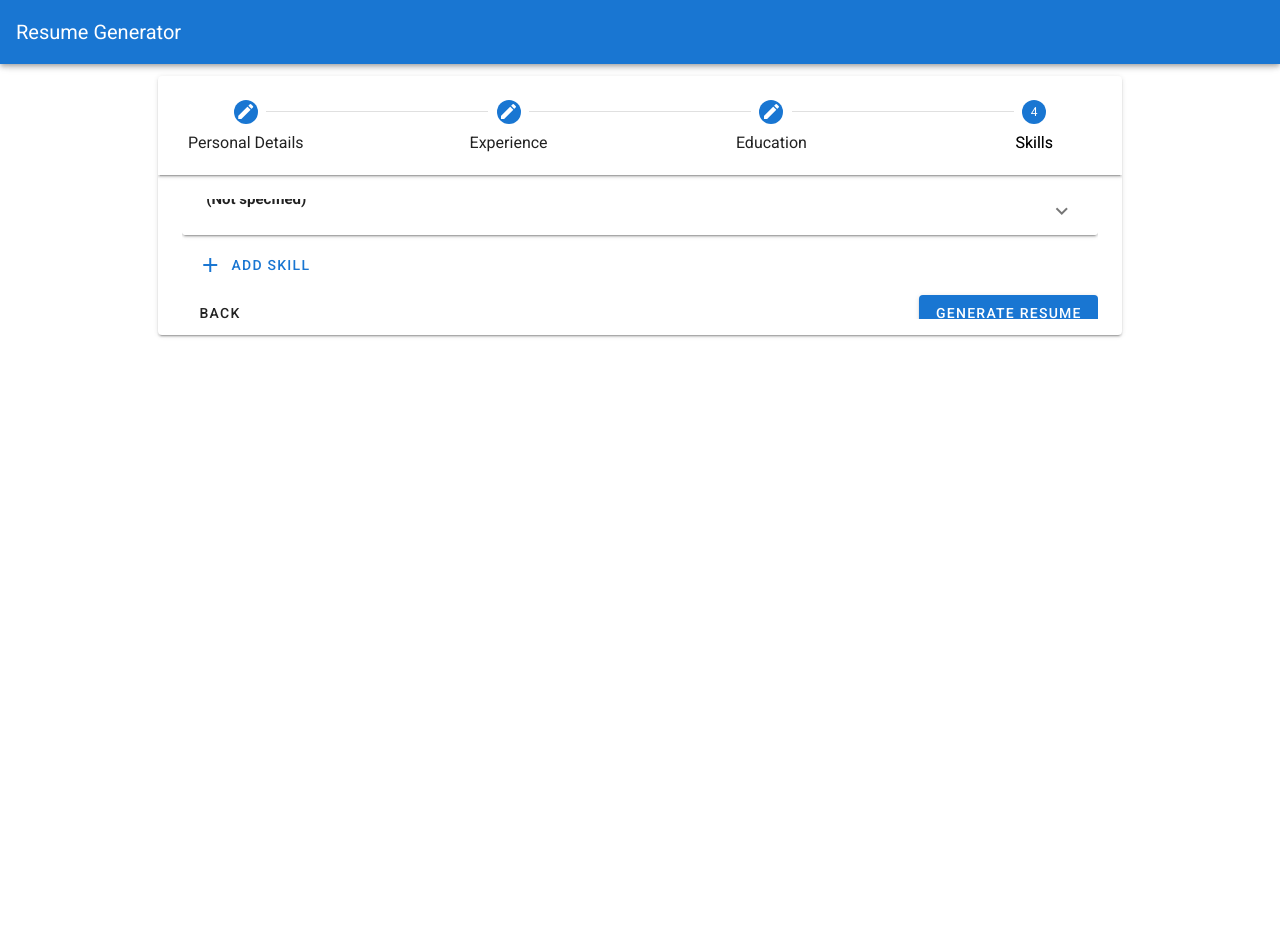
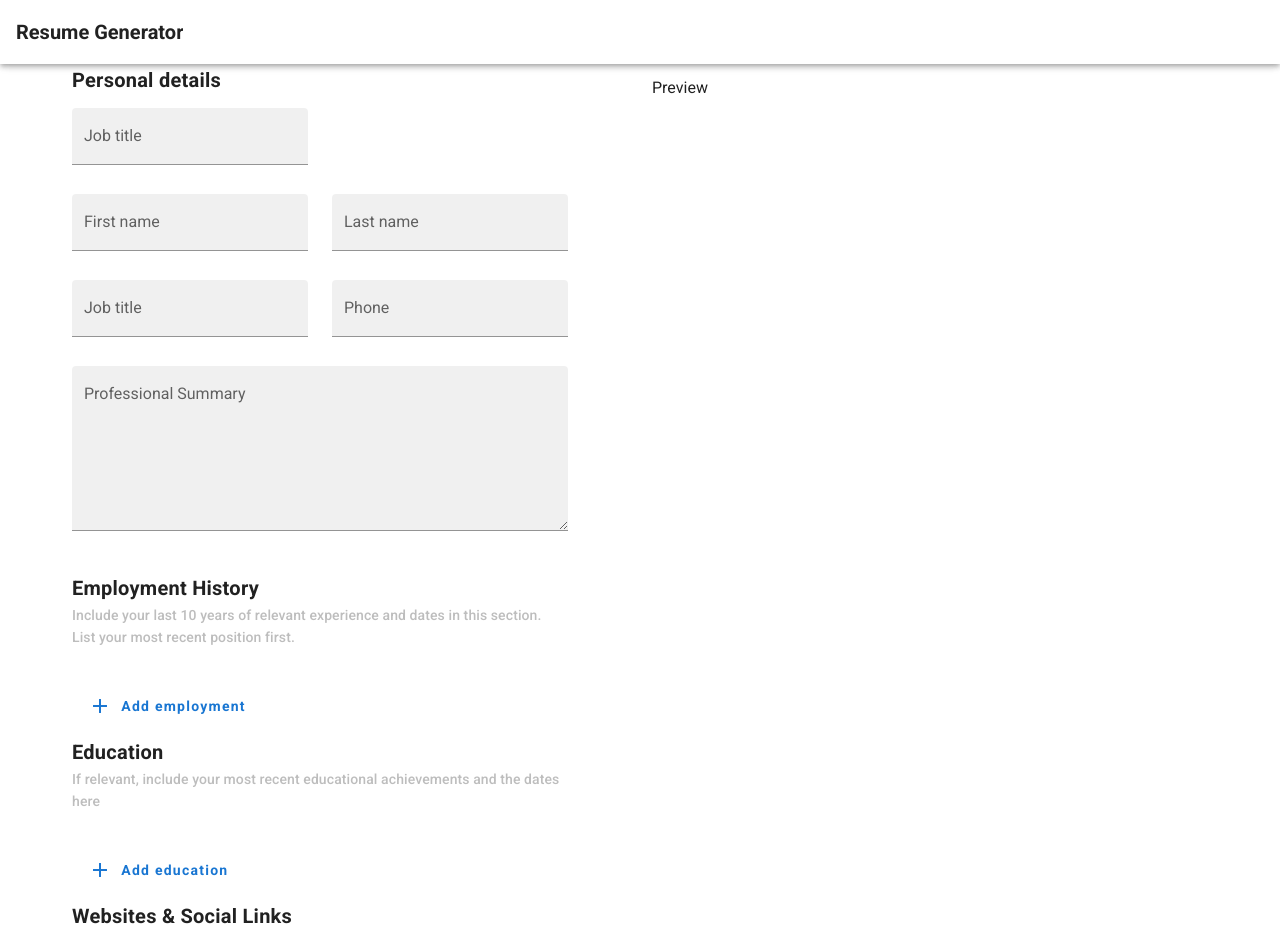
Before and after one commit to MauricioHernanCabrera/resume-generator, a Nuxt app: page / in a window 1280 px wide. Shown: the top 935 px of the page. Before the commit the page ends 800 px from the top, so only its background shows below. Built offline with nearby package versions, Linux system fonts and the light colour scheme.

Commit message:
steps removed

```diff
--- a/assets/variables.scss
+++ b/assets/variables.scss
@@ -1,9 +1,5 @@
 // Ref: https://github.com/nuxt-community/vuetify-module#customvariables
 //
 // The variables you want to modify
-// $font-size-root: 20px;
-
+$body-font-family: "Montserrat" !important;
 @import "~vuetify/src/styles/styles.sass";
-
-$body-font-family: 'Montserrat',
-sans-serif;
--- a/layouts/default.vue
+++ b/layouts/default.vue
@@ -1,7 +1,7 @@
 <template>
   <v-app dark>
-    <v-app-bar fixed app color="primary" dark>
-      <v-toolbar-title v-text="title" />
+    <v-app-bar fixed app color="white" class="text-center">
+      <v-toolbar-title v-text="title" class="font-weight-bold" />
     </v-app-bar>
 
     <v-main>
--- a/nuxt.config.js
+++ b/nuxt.config.js
@@ -76,6 +76,7 @@ export default {
    */
   vuetify: {
     customVariables: ['~/assets/variables.scss'],
+    treeShake: true,
     theme: {
       dark: false,
       themes: {
--- a/pages/index.vue
+++ b/pages/index.vue
@@ -1,24 +1,16 @@
 <template>
-  <v-container>
-    <v-row justify="center">
-      <v-col cols="12" md="10" xl="8">
-        <v-stepper v-model="currentStep" alt-labels>
-          <v-stepper-header>
-            <template v-for="stepNumber in maxStep">
-              <v-stepper-step
-                :key="`${stepNumber}-step`"
-                :complete="currentStep > stepNumber"
-                :step="stepNumber"
-                :editable="true"
-              >{{ stepNames[stepNumber] || 'Default Step' }}</v-stepper-step>
+  <v-container fluid>
+    <v-row>
+      <v-col cols="12" md="6" class="py-0">
+        <v-row class="px-15">
+          <!-- personal_details -->
+          <v-col cols="12">
+            <v-row>
+              <v-col cols="12">
+                <h2 class="text-h6 font-weight-bold">Personal details</h2>
+              </v-col>
+            </v-row>
 
-              <v-divider v-if="stepNumber !== maxStep" :key="stepNumber"></v-divider>
-            </template>
-          </v-stepper-header>
-
-          <v-stepper-items>
-            <!-- personal_details -->
-            <v-stepper-content step="1">
             <v-row>
               <v-col cols="12" sm="6" class="py-0">
                 <v-text-field
@@ -33,7 +25,7 @@
             <v-row>
               <v-col cols="12" sm="6" class="py-0">
                 <v-text-field
-                    v-model="form.firstName"
+                  v-model="form.personalDetails.firstName"
                   label="First name"
                   placeholder="Mauricio Hernan"
                   filled
@@ -42,7 +34,7 @@
 
               <v-col cols="12" sm="6" class="py-0">
                 <v-text-field
-                    v-model="form.lastName"
+                  v-model="form.personalDetails.lastName"
                   label="Last name"
                   placeholder="Cabrera"
                   filled
@@ -51,7 +43,7 @@
 
               <v-col cols="12" sm="6" class="py-0">
                 <v-text-field
-                    v-model="form.email"
+                  v-model="form.personalDetails.email"
                   label="Job title"
                   placeholder="Software Engineer"
                   filled
@@ -60,7 +52,7 @@
 
               <v-col cols="12" sm="6" class="py-0">
                 <v-text-field
-                    v-model="form.phone"
+                  v-model="form.personalDetails.phone"
                   label="Phone"
                   placeholder="5493794883889"
                   filled
@@ -69,29 +61,29 @@
 
               <v-col cols="12" class="py-0">
                 <v-textarea
-                    v-model="form.professionalSummary"
+                  v-model="form.personalDetails.professionalSummary"
                   label="Professional Summary"
                   placeholder="I'm a full-stack developer, specialising in web platform and security. If you're a forward-thinking organisation that's supportive of diversity and great development practices, I'd love to hear from you!"
                   filled
                 />
               </v-col>
+            </v-row>
+          </v-col>
 
-                <v-col cols="12" class="py-0">
-                  <step-actions
-                    :currentStep="currentStep"
-                    :maxStep="maxStep"
-                    @back-step="backStep"
-                    @next-step="nextStep"
-                  ></step-actions>
+          <!-- experience -->
+          <v-col cols="12">
+            <v-row>
+              <v-col cols="12">
+                <h2 class="text-h6 font-weight-bold">Employment History</h2>
+                <p
+                  class="text-subtitle-2 font-weight-normal grey--text text--lighten-1"
+                >Include your last 10 years of relevant experience and dates in this section. List your most recent position first.</p>
               </v-col>
             </v-row>
-            </v-stepper-content>
 
-            <!-- experience -->
-            <v-stepper-content step="2">
             <v-row>
               <v-col cols="12" class="py-0">
-                  <v-expansion-panels multiple>
+                <v-expansion-panels inset>
                   <v-expansion-panel v-for="job in form.jobs" :key="job.id">
                     <v-expansion-panel-header>
                       <v-row>
@@ -102,17 +94,15 @@
                             {{ job.employer }}
                           </span>
                         </v-col>
+
                         <v-col cols="12" class="py-0">
                           <span
-                              class="d-inline-block font-weight-medium grey--text text--lighten-1"
+                            class="text-subtitle-2 d-inline-block font-weight-normal grey--text text--lighten-1"
                           >
                             {{ job.startDate }}
                             {{ job.startDate && job.endDate? '-' : '' }}
                             {{ job.endDate }}
                           </span>
-                            <span
-                              class="d-inline-block font-weight-medium grey--text text--lighten-1"
-                            ></span>
                         </v-col>
                       </v-row>
                     </v-expansion-panel-header>
@@ -164,11 +154,7 @@
                         </v-col>
 
                         <v-col cols="6" sm="3" class="py-0">
-                            <v-menu
-                              v-model="job.endDateOpen"
-                              transition="scale-transition"
-                              offset-y
-                            >
+                          <v-menu v-model="job.endDateOpen" transition="scale-transition" offset-y>
                             <template v-slot:activator="{ on, attrs }">
                               <v-text-field
                                 clearable
@@ -182,12 +168,7 @@
                               ></v-text-field>
                             </template>
 
-                              <v-date-picker
-                                v-model="job.endDate"
-                                no-title
-                                scrollable
-                                type="month"
-                              />
+                            <v-date-picker v-model="job.endDate" no-title scrollable type="month" />
                           </v-menu>
                         </v-col>
 
@@ -214,6 +195,7 @@
                           <v-btn
                             color="primary"
                             text
+                            class="text-none font-weight-bold"
                             @click="deleteItem(form.jobs, job.id)"
                           >Delete</v-btn>
                           <v-spacer></v-spacer>
@@ -224,34 +206,34 @@
                 </v-expansion-panels>
               </v-col>
 
-                <v-col cols="12">
+              <v-col cols="12" class="pb-0">
                 <v-btn
                   color="primary"
                   text
                   block
-                    class="d-flex justify-start"
-                    @click="addItem(form.jobs)"
+                  class="d-flex justify-start text-none font-weight-bold"
+                  @click="addItem(form.jobs, DEFAULT_JOB)"
                 >
                   <v-icon class="mr-2">mdi-plus</v-icon>Add employment
                 </v-btn>
               </v-col>
+            </v-row>
+          </v-col>
 
-                <v-col cols="12" class="py-0">
-                  <step-actions
-                    :currentStep="currentStep"
-                    :maxStep="maxStep"
-                    @back-step="backStep"
-                    @next-step="nextStep"
-                  ></step-actions>
+          <!-- education -->
+          <v-col cols="12">
+            <v-row>
+              <v-col cols="12">
+                <h2 class="text-h6 font-weight-bold">Education</h2>
+                <p
+                  class="text-subtitle-2 font-weight-normal grey--text text--lighten-1"
+                >If relevant, include your most recent educational achievements and the dates here</p>
               </v-col>
             </v-row>
-            </v-stepper-content>
 
-            <!-- education -->
-            <v-stepper-content step="3">
             <v-row>
               <v-col cols="12" class="py-0">
-                  <v-expansion-panels multiple>
+                <v-expansion-panels inset>
                   <v-expansion-panel v-for="education in form.educations" :key="education.id">
                     <v-expansion-panel-header>
                       <v-row>
@@ -264,15 +246,12 @@
                         </v-col>
                         <v-col cols="12" class="py-0">
                           <span
-                              class="d-inline-block font-weight-medium grey--text text--lighten-1"
+                            class="text-subtitle-2 d-inline-block font-weight-normal grey--text text--lighten-1"
                           >
                             {{ education.startDate }}
                             {{ education.startDate && education.endDate? '-' : '' }}
                             {{ education.endDate }}
                           </span>
-                            <span
-                              class="d-inline-block font-weight-medium grey--text text--lighten-1"
-                            ></span>
                         </v-col>
                       </v-row>
                     </v-expansion-panel-header>
@@ -365,6 +344,7 @@
                           <v-btn
                             color="primary"
                             text
+                            class="text-none font-weight-bold"
                             @click="deleteItem(form.educations, education.id)"
                           >Delete</v-btn>
                           <v-spacer></v-spacer>
@@ -375,34 +355,42 @@
                 </v-expansion-panels>
               </v-col>
 
-                <v-col cols="12">
+              <v-col cols="12" class="pb-0">
                 <v-btn
                   color="primary"
                   text
                   block
-                    class="d-flex justify-start"
-                    @click="addItem(form.educations)"
+                  class="d-flex justify-start text-none font-weight-bold"
+                  @click="addItem(form.educations, DEFAULT_EDUCATION)"
                 >
                   <v-icon class="mr-2">mdi-plus</v-icon>Add education
                 </v-btn>
               </v-col>
+            </v-row>
+          </v-col>
 
-                <v-col cols="12" class="py-0">
-                  <step-actions
-                    :currentStep="currentStep"
-                    :maxStep="maxStep"
-                    @back-step="backStep"
-                    @next-step="nextStep"
-                  ></step-actions>
+          <v-col cols="12">
+            <v-row>
+              <v-col cols="12">
+                <h2 class="text-h6 font-weight-bold">Websites & Social Links</h2>
+                <p
+                  class="text-subtitle-2 font-weight-normal grey--text text--lighten-1"
+                >You can add links to websites you want hiring managers to see! Perhaps It will be a link to your portfolio, LinkedIn profile, or personal website</p>
               </v-col>
             </v-row>
-            </v-stepper-content>
+          </v-col>
 
           <!-- skills -->
-            <v-stepper-content step="4">
+          <v-col cols="12">
+            <v-row>
+              <v-col cols="12">
+                <h2 class="text-h6 font-weight-bold">Skills</h2>
+              </v-col>
+            </v-row>
+
             <v-row>
               <v-col cols="12" class="py-0">
-                  <v-expansion-panels multiple>
+                <v-expansion-panels inset>
                   <v-expansion-panel v-for="skill in form.skills" :key="skill.id">
                     <v-expansion-panel-header>
                       <v-row>
@@ -413,7 +401,7 @@
                         </v-col>
                         <v-col cols="12" class="py-0">
                           <span
-                              class="d-inline-block font-weight-medium grey--text text--lighten-1"
+                            class="text-subtitle-2 d-inline-block font-weight-normal grey--text text--lighten-1"
                           >{{ skill.category }}</span>
                         </v-col>
                       </v-row>
@@ -446,6 +434,7 @@
                           <v-btn
                             color="primary"
                             text
+                            class="text-none font-weight-bold"
                             @click="deleteItem(form.skills, skill.id)"
                           >Delete</v-btn>
                           <v-spacer></v-spacer>
@@ -456,52 +445,28 @@
                 </v-expansion-panels>
               </v-col>
 
-                <v-col cols="12">
+              <v-col cols="12" class="pb-0">
                 <v-btn
                   color="primary"
                   text
                   block
-                    class="d-flex justify-start"
-                    @click="addItem(form.skills)"
+                  class="d-flex justify-start text-none font-weight-bold"
+                  @click="addItem(form.skills, DEFAULT_SKILL)"
                 >
                   <v-icon class="mr-2">mdi-plus</v-icon>Add skill
                 </v-btn>
               </v-col>
-
-                <v-col cols="12" class="py-0">
-                  <step-actions
-                    :currentStep="currentStep"
-                    :maxStep="maxStep"
-                    @back-step="backStep"
-                    @next-step="nextStep"
-                  ></step-actions>
+            </v-row>
           </v-col>
         </v-row>
-            </v-stepper-content>
+      </v-col>
 
-            <v-stepper-content step="5">
-              <v-row>
-                <v-col cols="12" class="py-0">Open Source</v-col>
-                <v-col cols="12" class="py-0">
-                  <step-actions
-                    :currentStep="currentStep"
-                    :maxStep="maxStep"
-                    @back-step="backStep"
-                    @next-step="nextStep"
-                    @generate-resume="generateResume"
-                  ></step-actions>
-                </v-col>
-              </v-row>
-            </v-stepper-content>
-          </v-stepper-items>
-        </v-stepper>
-      </v-col>
+      <v-col cols="12" md="6">Preview</v-col>
     </v-row>
   </v-container>
 </template>
 
 <script>
-import StepActions from '@/components/StepActions'
 import { findIndex } from 'lodash'
 
 const DEFAULT_JOB = {
@@ -526,7 +491,7 @@ const DEFAULT_EDUCATION = {
   city: '',
 }
 
-const DEFAULT_CATEGORY = {
+const DEFAULT_SKILL = {
   name: '',
   category: '',
 }
@@ -534,38 +499,23 @@ const DEFAULT_CATEGORY = {
 export default {
   name: 'Home',
 
-  components: {
-    StepActions,
-  },
-
   data() {
     return {
-      currentStep: 4,
-      maxStep: 4,
+      DEFAULT_JOB,
+      DEFAULT_EDUCATION,
+      DEFAULT_SKILL,
       form: {
+        personalDetails: {
           firstName: '',
           lastName: '',
           jobTitle: '',
           phone: '',
           email: '',
-        jobs: [
-          {
-            id: '1',
-            ...DEFAULT_JOB,
         },
-        ],
-        educations: [
-          {
-            id: '1',
-            ...DEFAULT_EDUCATION,
-          },
-        ],
-        skills: [
-          {
-            id: '1',
-            ...DEFAULT_CATEGORY,
-          },
-        ],
+        jobs: [],
+        educations: [],
+        skills: [],
+        links: [],
       },
       date: new Date().toISOString().substr(0, 10),
       menu: false,
@@ -580,14 +530,6 @@ export default {
     }
   },
 
-  watch: {
-    maxStep(val) {
-      if (this.currentStep > val) {
-        this.currentStep = val
-      }
-    },
-  },
-
   computed: {
     categories() {
       return this.form.skills
@@ -597,27 +539,10 @@ export default {
   },
 
   methods: {
-    onInput(val) {
-      this.maxStep = parseInt(val)
-    },
-
-    backStep(n) {
-      this.currentStep = n
-    },
-
-    nextStep(n) {
-      this.currentStep = n
-    },
-
-    generateResume() {
-      this.currentStep = 1
-      console.log('generateResume')
-    },
-
-    addItem(array) {
+    addItem(array, defaultItem) {
       array.push({
         id: Date.now(),
-        ...DEFAULT_JOB,
+        ...defaultItem,
       })
     },
 
```
Lines whose indentation alone changed are shown as unchanged.
